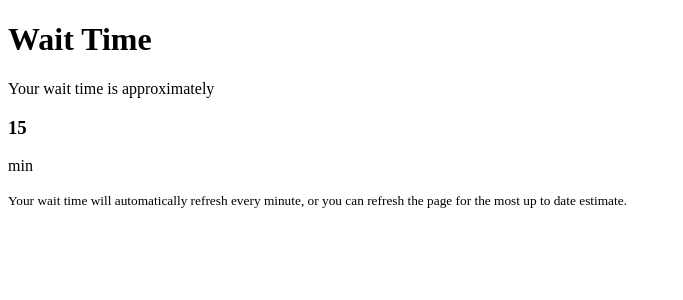
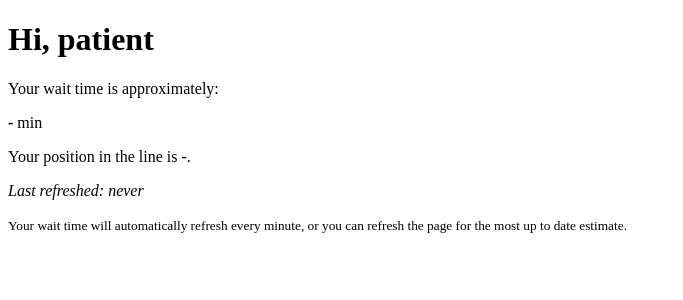
Before and after one commit to sdion082/emergency_waitlist, a Flask app: page /patient/1 in a window 1280 px wide. Shown: the top 300 px of the page, without its empty margins (0-683 px from the left). Run offline with Flask 3, Linux system fonts and the light colour scheme; data that the repository does not hold is empty.

Commit message:
Show real wait time estimate in patient view

```diff
--- a/app.py
+++ b/app.py
@@ -3,6 +3,7 @@ import sqlite3
 from flask import Flask, render_template, request, redirect, url_for, abort
 
 app = Flask(__name__)
+waitlist_order_cache = None
 
 ### FUNCTIONS ###
 
@@ -12,14 +13,20 @@ def get_db_connection():
     return conn
 
 def get_waitlist(conn):
-    return conn.execute('''SELECT *, (severity*10 + (strftime("%M","now") - strftime("%M",arrival)) * 0.1) AS priority_by_severity_and_arrival_time
+    global waitlist_order_cache
+    waitlist = conn.execute('''SELECT *, (severity*10 + (strftime("%M","now") - strftime("%M",arrival)) * 0.1) AS priority_by_severity_and_arrival_time
     FROM waitlist
     ORDER BY priority_by_severity_and_arrival_time DESC''').fetchall()
+    waitlist_order = {}
+    for position, patient in enumerate(waitlist):
+        waitlist_order[patient['id']] = (position, patient['name'])
+    waitlist_order_cache = waitlist_order
+    return waitlist
 
 def get_patient(conn, patient_id):
     return conn.execute('SELECT * FROM waitlist WHERE id=?', (patient_id,)).fetchone()
 
-def set_patient_progess(conn, patient_id, progress):
+def set_patient_progress(conn, patient_id, progress):
     cur = conn.cursor()
     cur.execute("UPDATE waitlist SET in_progress=? WHERE id=?", (progress, patient_id))
     conn.commit()
@@ -30,13 +37,10 @@ def add_patient(conn, form_data):
                 (form_data.get('name'), form_data.get('description'), int(form_data.get('severity'))))
     insert_id = cur.lastrowid
     conn.commit()
+    get_waitlist(conn) # Update waitlist order cache
     return insert_id
 
 ### ROUTES ###
-
-@app.route("/patient/<patient_id>")
-def patient_view(patient_id):
-    return render_template('patient_view.html')
 
 @app.route("/", methods=['GET', 'POST'])
 def new_patient_form():
@@ -47,6 +51,19 @@ def new_patient_form():
         return redirect(url_for('patient_view', patient_id=patient_id))
 
     return render_template('new_patient_form.html')
+
+@app.route("/patient/<patient_id>")
+def patient_view(patient_id):
+    return render_template('patient_view.html', patient_id=patient_id)
+
+@app.route("/patient/<patient_id>/wait_time")
+def get_wait_time(patient_id):
+    if waitlist_order_cache is None:
+        conn = get_db_connection()
+        get_waitlist(conn)
+        conn.close()
+    position = waitlist_order_cache.get(int(patient_id), -1)
+    return {'position': position[0], 'name': position[1]}
 
 @app.route("/admin")
 def waitlist_view():
@@ -59,7 +76,7 @@ def waitlist_view():
 def doctor_view(patient_id):
     conn = get_db_connection()
     patient = get_patient(conn, patient_id)
-    #set_patient_progess(conn, patient_id, 1)
+    #set_patient_progress(conn, patient_id, 1)
     conn.close()
 
     if patient is None:
--- a/templates/patient_view.html
+++ b/templates/patient_view.html
@@ -5,12 +5,40 @@
     <title>Emergency Waitlist</title>
 </head>
 <body>
-    <h1>Wait Time</h1>
-    <p>Your wait time is approximately</p>
+    <h1>Hi, <span id="patientName">patient</span></h1>
+    <p>Your wait time is approximately:</p>
     <div>
-        <h3>15</h3>
-        <p>min</p>
+        <p><b><span id="waitTime">-</span></b> min</p>
+        <p>Your position in the line is <b><span id="waitPosition">-</span></b>.</p>
+        <p><i>Last refreshed: <span id="lastUpdated">never</span></i></p>
     </div>
     <p><small>Your wait time will automatically refresh every minute, or you can refresh the page for the most up to date estimate.</small></p>
+    <script type="text/javascript">
+        window.onload = function() {
+            setInterval(updateWaitTime, 60000); // Update wait time every minute
+            updateWaitTime();
+        }
+
+        function updateWaitTime() {
+            var xhttp = new XMLHttpRequest();
+            xhttp.onreadystatechange = function() {
+                if (this.readyState == 4 && this.status == 200) {
+                    let responseJSON = JSON.parse(xhttp.responseText);
+
+                    document.getElementById("patientName").innerHTML = responseJSON.name;
+
+                    let waitTime = parseInt(responseJSON.position) * 15
+                    document.getElementById("waitTime").innerHTML = waitTime < 0 ? "-" : waitTime;
+
+                    document.getElementById("waitPosition").innerHTML = responseJSON.position < 0 ? "-" : responseJSON.position;
+
+                    var currentDate = new Date();
+                    document.getElementById("lastUpdated").innerHTML = `${currentDate.toLocaleString()}`
+                }
+            };
+            xhttp.open("GET", "{{ url_for('get_wait_time', patient_id=patient_id) }}", true);
+            xhttp.send();
+        }
+    </script>
 </body>
 </html>
```
